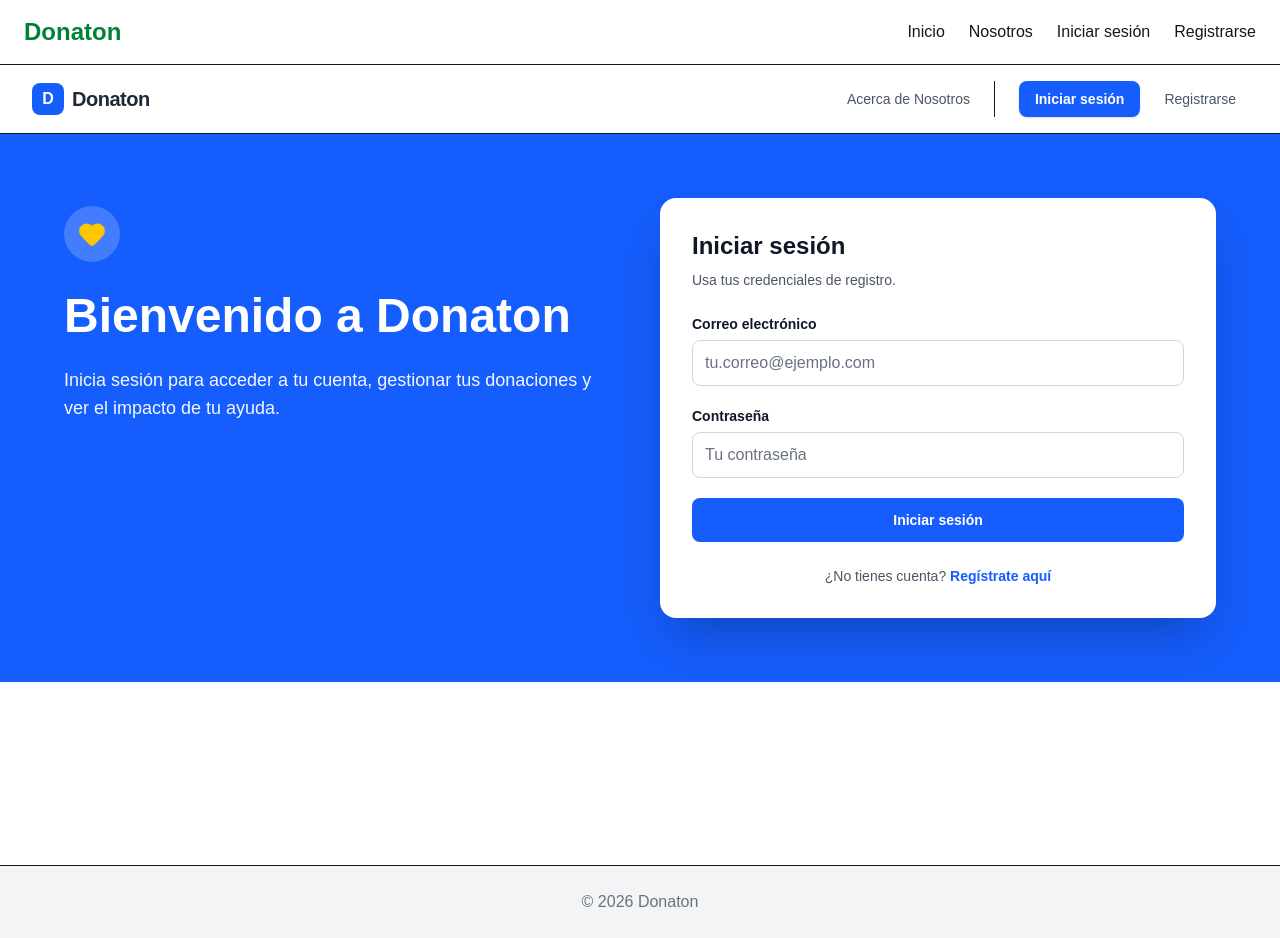
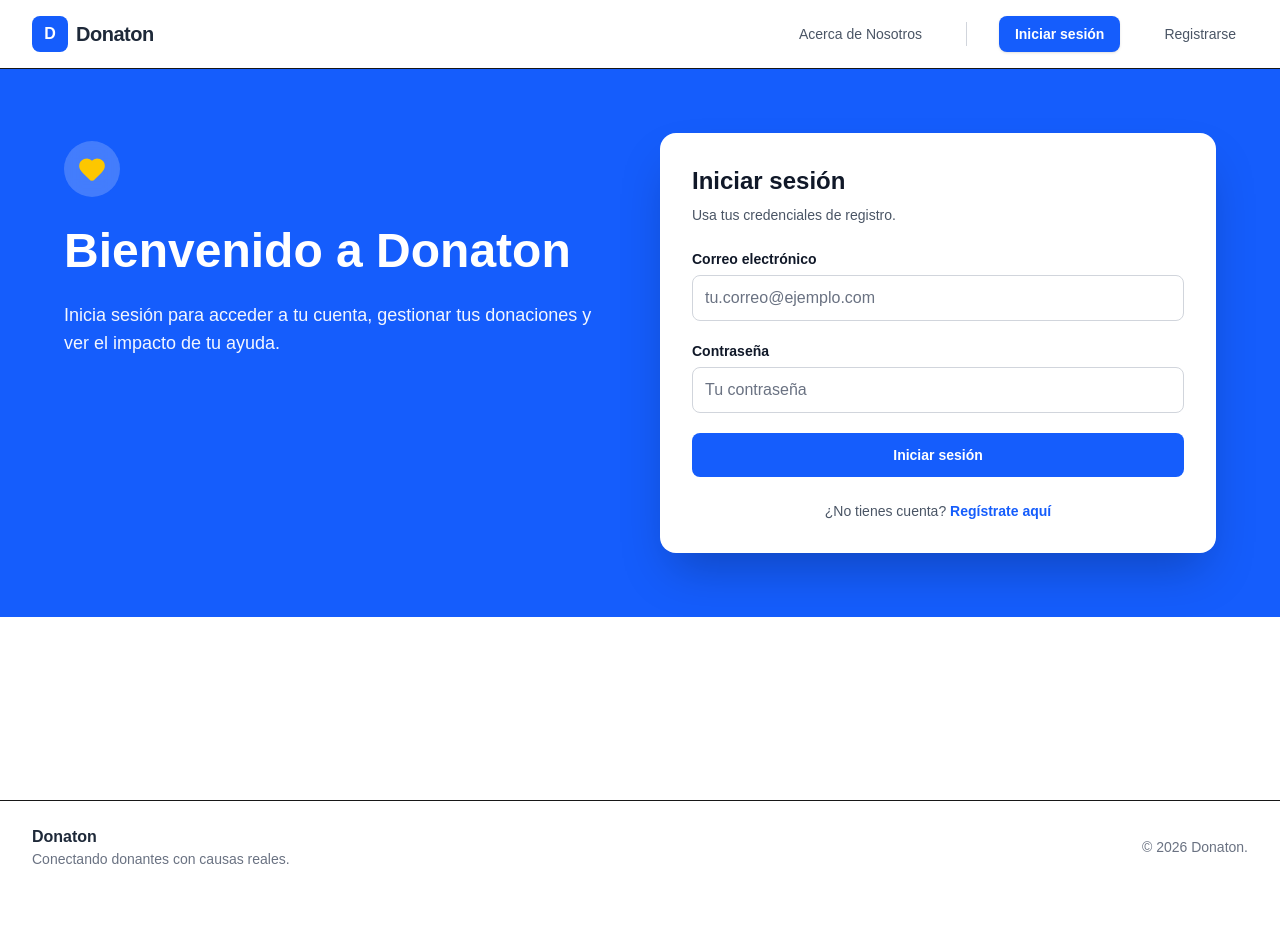
Before and after one commit to SmCarrera22/Donaton-platform, a Next.js app in the folder frontend/: page /login in a window 1280 px wide. After the commit the page ends 893 px from the top, so only its background shows below. Built offline with nearby package versions, Linux system fonts and the light colour scheme.

Commit message:
refactor: create reusable public navbar

```diff
--- a/frontend/app/(public)/about-us/page.tsx
+++ b/frontend/app/(public)/about-us/page.tsx
@@ -1,6 +1,5 @@
 // app/about-us/page.tsx
-import { Header } from "@/components/ui/Header";
-import { Footer } from "@/components/ui/Footer";
+import TopNavbar from "@/components/layout/TopNavbar";
 import { FeatureCard } from "@/components/features/FeatureCard";
 
 export default function AboutUsPage() {
@@ -16,7 +15,7 @@ export default function AboutUsPage() {
             </a>
 
             {/* Componente Global Extraído */}
-            <Header />
+            <TopNavbar active={"about"}/>
 
             <main id="main-content" role="main" aria-labelledby="about-heading" tabIndex={-1}>
                 {/* Sección Principal Informativa */}
@@ -72,9 +71,6 @@ export default function AboutUsPage() {
                     <p className="mt-2 text-gray-700">Escríbenos a <a href="mailto:info@donatonproyect.org" className="text-sky-600 underline">info@donatonproyect.org</a></p>
                 </section>
             </main>
-
-            {/* Componente Global Extraído */}
-            <Footer />
         </div>
     );
 }
--- a/frontend/app/(public)/layout.tsx
+++ b/frontend/app/(public)/layout.tsx
@@ -1,18 +1,15 @@
-import Header from "@/components/layout/Header";
+import type { ReactNode } from "react";
 import Footer from "@/components/layout/Footer";
 
 export default function PublicLayout({
                                          children,
                                      }: {
-    children: React.ReactNode;
+    children: ReactNode;
 }) {
     return (
-        <div className="min-h-screen flex flex-col">
-            <Header />
-            <main className="flex-1">
-                {children}
-            </main>
+        <>
+            {children}
             <Footer />
-        </div>
+        </>
     );
 }
--- a/frontend/app/(public)/login/page.tsx
+++ b/frontend/app/(public)/login/page.tsx
@@ -3,6 +3,7 @@
 import Link from "next/link";
 import { Heart } from "lucide-react";
 import { useLoginForm } from "@/hooks/useLoginForm";
+import TopNavbar from "@/components/layout/TopNavbar";
 
 export default function LoginPage() {
     const {
@@ -25,37 +26,7 @@ export default function LoginPage() {
                 Saltar al formulario de inicio de sesión
             </a>
 
-            {/* Navbar */}
-            <nav className="sticky top-0 z-50 flex items-center justify-between border-b bg-white px-8 py-4">
-                <Link
-                    href="/public"
-                    className="flex items-center gap-2 rounded-md focus-visible:outline focus-visible:outline-2 focus-visible:outline-offset-2 focus-visible:outline-blue-700"
-                    aria-label="Ir al inicio de Donaton"
-                >
-                    <div className="flex h-8 w-8 items-center justify-center rounded-lg bg-blue-600 font-bold text-white">D</div>
-                    <span className="text-xl font-bold tracking-tight text-gray-800">Donaton</span>
-                </Link>
-
-                <div className="flex items-center gap-6">
-                    <div className="hidden gap-6 text-sm font-medium text-gray-600 md:flex">
-                        <a href="/about-us" className="transition hover:text-blue-600 focus-visible:text-blue-600">
-                            Acerca de Nosotros
-                        </a>
-                    </div>
-
-                    <div className="flex items-center gap-3 border-l pl-6">
-                        <span className="flex items-center gap-2 rounded-lg bg-blue-600 px-4 py-2 text-sm font-bold text-white shadow-sm" aria-current="page">
-                            Iniciar sesión
-                        </span>
-                        <Link
-                            href="/register"
-                            className="rounded-md px-3 py-2 text-sm font-medium text-gray-600 transition hover:text-blue-600 focus-visible:outline focus-visible:outline-2 focus-visible:outline-offset-2 focus-visible:outline-blue-700"
-                        >
-                            Registrarse
-                        </Link>
-                    </div>
-                </div>
-            </nav>
+            <TopNavbar active={"login"} />
 
             {/* Form Section */}
             <section className="relative bg-blue-600 px-6 py-16 text-white">
--- a/frontend/app/(public)/register/page.tsx
+++ b/frontend/app/(public)/register/page.tsx
@@ -3,6 +3,7 @@
 import Link from "next/link";
 import { Heart, UserCircle } from "lucide-react";
 import { useRegisterForm } from "@/hooks/useRegisterForm";
+import TopNavbar from "@/components/layout/TopNavbar";
 
 export default function RegisterPage() {
     const { formData, errors, statusMessage, isSubmitted, handleChange, handleSubmit } = useRegisterForm();
@@ -16,27 +17,7 @@ export default function RegisterPage() {
                 Saltar al formulario de registro
             </a>
 
-            {/* Navbar */}
-            <nav className="sticky top-0 z-50 flex items-center justify-between border-b bg-white px-8 py-4">
-                <Link href="/public" className="flex items-center gap-2 rounded-md focus-visible:outline focus-visible:outline-2 focus-visible:outline-blue-700" aria-label="Ir al inicio de Donaton">
-                    <div className="flex h-8 w-8 items-center justify-center rounded-lg bg-blue-600 font-bold text-white">D</div>
-                    <span className="text-xl font-bold tracking-tight text-gray-800">Donaton</span>
-                </Link>
-                <div className="flex items-center gap-6">
-                    <div className="hidden gap-6 text-sm font-medium text-gray-600 md:flex">
-                        <a href="/about-us" className="transition hover:text-blue-600">Acerca de Nosotros</a>
-                    </div>
-                    <div className="flex items-center gap-3 border-l pl-6">
-                        <Link href="/login" className="rounded-md px-3 py-2 text-sm font-medium text-gray-600 transition hover:text-blue-600">
-                            Iniciar sesión
-                        </Link>
-                        <span className="flex items-center gap-2 rounded-lg bg-blue-600 px-4 py-2 text-sm font-bold text-white shadow-sm" aria-current="page">
-                            <UserCircle size={18} aria-hidden="true" />
-                            Registrarse
-                        </span>
-                    </div>
-                </div>
-            </nav>
+            <TopNavbar active={"register"} />
 
             {/* Hero Section */}
             <section className="relative bg-blue-600 px-6 py-16 text-white">
--- a/frontend/components/layout/Footer.tsx
+++ b/frontend/components/layout/Footer.tsx
@@ -1,8 +1,22 @@
 export default function Footer() {
     return (
-        <footer className="border-t mt-auto bg-gray-100">
-            <div className="max-w-7xl mx-auto py-6 text-center text-gray-500">
-                © {new Date().getFullYear()} Donaton
+        <footer className="border-t bg-white">
+            <div className="mx-auto flex max-w-7xl items-center justify-between px-8 py-6">
+
+                <div>
+                    <h2 className="font-bold text-gray-800">
+                        Donaton
+                    </h2>
+
+                    <p className="text-sm text-gray-500">
+                        Conectando donantes con causas reales.
+                    </p>
+                </div>
+
+                <p className="text-sm text-gray-500">
+                    © {new Date().getFullYear()} Donaton.
+                </p>
+
             </div>
         </footer>
     );
--- a/frontend/components/layout/TopNavbar.tsx
+++ b/frontend/components/layout/TopNavbar.tsx
@@ -1,14 +1,75 @@
 "use client";
 
-export default function TopNavbar() {
+import Link from "next/link";
+
+type Props = {
+    active?: "home" | "about" | "login" | "register";
+};
+
+export default function TopNavbar({ active }: Props) {
+    const activeStyle =
+        "rounded-lg bg-blue-600 px-4 py-2 text-sm font-bold text-white shadow-sm";
+
+    const normalStyle =
+        "rounded-md px-3 py-2 text-sm font-medium text-gray-600 transition hover:text-blue-600";
+
     return (
-        <header className="h-16 border-b bg-white flex items-center justify-between px-8">
-            <h2 className="text-xl font-semibold">
-                Donaton Dashboard
-            </h2>
-            <div>
-                Usuario
+        <nav className="sticky top-0 z-50 border-b bg-white">
+            <div className="mx-auto flex max-w-7xl items-center justify-between px-8 py-4">
+
+                <Link
+                    href="/"
+                    className="flex items-center gap-2"
+                >
+                    <div className="flex h-9 w-9 items-center justify-center rounded-lg bg-blue-600 font-bold text-white">
+                        D
+                    </div>
+
+                    <span className="text-xl font-bold tracking-tight text-gray-800">
+                        Donaton
+                    </span>
+                </Link>
+
+                <div className="flex items-center gap-8">
+
+                    <Link
+                        href="/about-us"
+                        className={
+                            active === "about"
+                                ? activeStyle
+                                : normalStyle
+                        }
+                    >
+                        Acerca de Nosotros
+                    </Link>
+
+                    <div className="h-6 w-px bg-gray-300" />
+
+                    <Link
+                        href="/login"
+                        className={
+                            active === "login"
+                                ? activeStyle
+                                : normalStyle
+                        }
+                    >
+                        Iniciar sesión
+                    </Link>
+
+                    <Link
+                        href="/register"
+                        className={
+                            active === "register"
+                                ? activeStyle
+                                : normalStyle
+                        }
+                    >
+                        Registrarse
+                    </Link>
+
+                </div>
+
             </div>
-        </header>
+        </nav>
     );
 }
```
